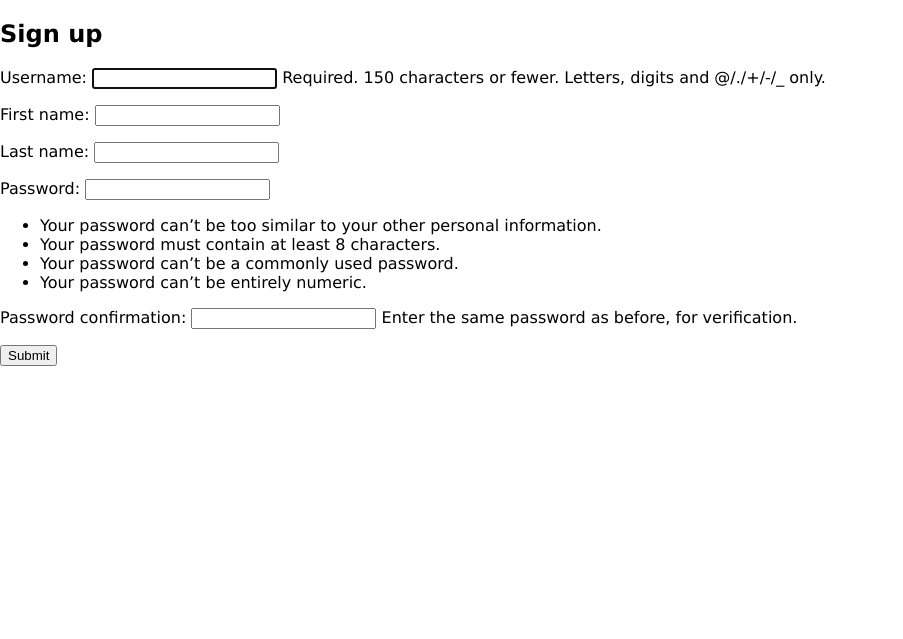
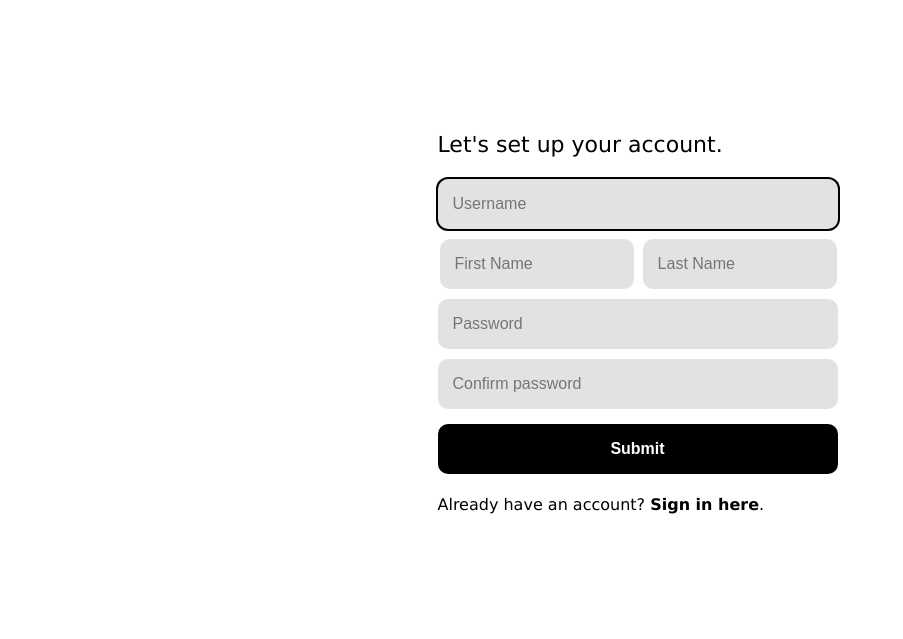
Before and after one commit to Spookywy/messages, a Django app: page /signup/ in a window 1280 px wide. Shown: the part 75-714 px from the top of the page, without its empty margins (0-903 px from the left). Run offline with Django 4.2, Linux system fonts and the light colour scheme.

Commit message:
:lipstick: update signup UI page

```diff
--- a/messages/apps/authentication/forms.py
+++ b/messages/apps/authentication/forms.py
@@ -10,13 +10,16 @@ from django import forms
 class UserLoginForm(AuthenticationForm):
     username = UsernameField(
         widget=forms.TextInput(
-            attrs={"class": "form-control", "placeholder": "Enter your username"}
+            attrs={
+                "class": "form-control block-form-control",
+                "placeholder": "Enter your username",
+            }
         )
     )
     password = forms.CharField(
         widget=forms.PasswordInput(
             attrs={
-                "class": "form-control",
+                "class": "form-control block-form-control",
                 "placeholder": "Enter your password",
             }
         )
@@ -27,3 +30,44 @@ class SignUpForm(UserCreationForm):
     class Meta(UserCreationForm.Meta):
         model = get_user_model()
         fields = ("username", "first_name", "last_name")
+
+    username = UsernameField(
+        widget=forms.TextInput(
+            attrs={
+                "class": "form-control block-form-control",
+                "placeholder": "Username",
+            }
+        )
+    )
+    first_name = UsernameField(
+        widget=forms.TextInput(
+            attrs={
+                "class": "form-control inline-form-control",
+                "placeholder": "First Name",
+            }
+        )
+    )
+    last_name = UsernameField(
+        widget=forms.TextInput(
+            attrs={
+                "class": "form-control inline-form-control",
+                "placeholder": "Last Name",
+            }
+        )
+    )
+    password1 = forms.CharField(
+        widget=forms.PasswordInput(
+            attrs={
+                "class": "form-control block-form-control",
+                "placeholder": "Password",
+            }
+        )
+    )
+    password2 = forms.CharField(
+        widget=forms.PasswordInput(
+            attrs={
+                "class": "form-control block-form-control",
+                "placeholder": "Confirm password",
+            }
+        )
+    )
--- a/messages/apps/authentication/static/authentication/css/style.css
+++ b/messages/apps/authentication/static/authentication/css/style.css
@@ -1,15 +1,15 @@
-#login-form {
+.auth-form {
     display: flex;
     justify-content: center;
     align-items: center;
     height: 80%;
 }
 
-#login-panel {
-    width: 400px;
+.auth-panel {
+    width: 405px;
 }
 
-#login-title {
+.auth-title {
     font-size: 22px;
 }
 
@@ -30,8 +30,12 @@
     background-color: #333333;
 }
 
-#create-account-link {
+.auth-link {
     text-decoration: inherit;
     font-weight: bold;
     color: black;
 }
+
+.error-message {
+    color: red;
+}
--- a/messages/apps/authentication/templates/authentication/signup.html
+++ b/messages/apps/authentication/templates/authentication/signup.html
@@ -1,12 +1,30 @@
 {% extends 'base.html' %}
+{% load static %}
 {% block content %}
-    <h2>Sign up</h2>
-    {% if form.errors %}
-        {{ form.errors }}
-    {% endif %}
-    <form method="post">
-        {{ form.as_p }}
-        {% csrf_token %}
-        <button type="submit">Submit</button>
+    <link rel="stylesheet" href="{% static 'authentication/css/style.css' %}">
+    <div class="auth-form">
+        <div class="auth-panel">
+            <p class="auth-title">Let's set up your account.</p>
+            <form method="post">
+                {{ form.username }}
+                {{ form.first_name }}
+                {{ form.last_name }}
+                {{ form.password1 }}
+                {{ form.password2 }}
+                {% csrf_token %}
+                <button type="submit" class="submit-button">Submit</button>
+                {% if form.non_field_errors %}
+                    {% for error in form.non_field_errors %}
+                        <p class="error-message">{{ error }}</p>
+                    {% endfor %}
+                {% endif %}
+                {% for field in form %}
+                    {% for error in field.errors %}
+                        <p class="error-message">{{ error }}</p>
+                    {% endfor %}
+                {% endfor %}
+                <p>Already have an account? <a class="auth-link" href="{% url 'login' %}">Sign in here</a>.</p>
+        </div>
+    </div>
     </form>
 {% endblock content %}
--- a/messages/static/css/style.css
+++ b/messages/static/css/style.css
@@ -20,7 +20,7 @@ body {
 
 .button {
     padding: 10px 15px;
-    border-radius: 10px;
+    border-radius: 20px;
     margin: 2px;
     text-decoration: inherit;
 }
@@ -53,11 +53,24 @@ body {
     border: 0px;
     height: 50px;
     font-size: 16px;
+}
+
+.block-form-control {
     width: 400px;
     display: block;
-    margin: 5px 0px;
+    margin: 10px 0px;
+}
+
+.inline-form-control {
+    width: 194px;
+    display: inline-block;
+    margin: 0px 2px;
 }
 
 .form-control:focus {
     box-shadow: 0px 0px 0px 2px black;
 }
+
+:focus {
+    outline: none;
+}
```
Also changed, not shown: messages/apps/authentication/templates/authentication/login.html (+7 -7 lines).
